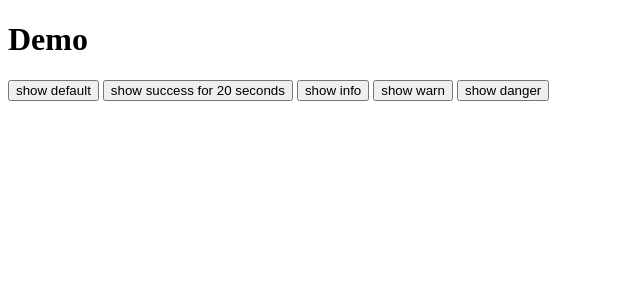
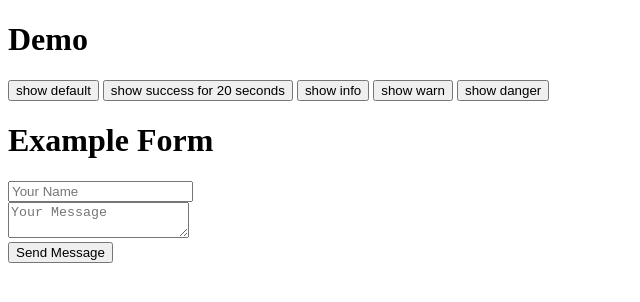
Before and after one commit to mralexandernickel/toaster, a plain HTML site: page index.html in a window 1280 px wide. Shown: the whole page, without its empty margins (0-640 px from the left). Drawn offline with Linux system fonts and the light colour scheme.

Commit message:
added an example form

```diff
--- a/index.html
+++ b/index.html
@@ -13,6 +13,23 @@
   <button data-toggle="toast" data-message="some string for the toast" data-priority="info">show info</button>
   <button data-toggle="toast" data-message="some string for the toast" data-priority="warn">show warn</button>
   <button data-toggle="toast" data-message="some string for the toast" data-priority="danger">show danger</button>
+  <h1>Example Form</h1>
+  <form action="#" method="post" id="form">
+    <div>
+      <input type="text" placeholder="Your Name">
+    </div>
+    <div>
+      <textarea placeholder="Your Message"></textarea>
+    </div>
+    <div>
+      <input type="submit"
+             value="Send Message"
+             data-toggle="toast"
+             data-message="Your Message has been successfully delivered"
+             data-priority="success">
+    </div>
+  </form>
+  <script>document.getElementById("form").addEventListener("submit", function(e){e.preventDefault()})</script>
   <script id="ts" src="dist/toaster.js" data-duration="8000" data-position="bottom left" async></script>
 </body>
 </html>
```
